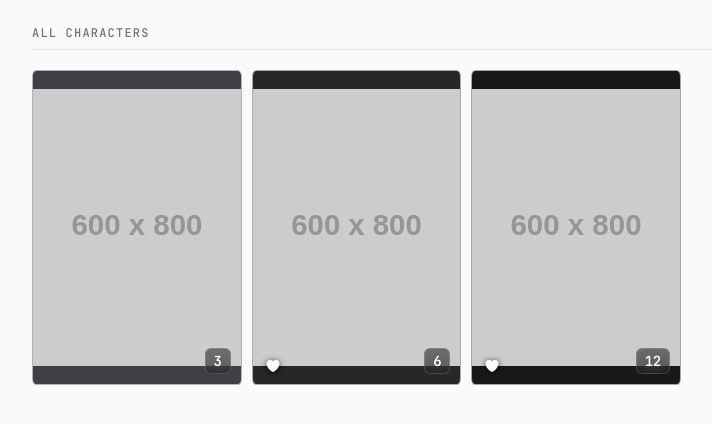
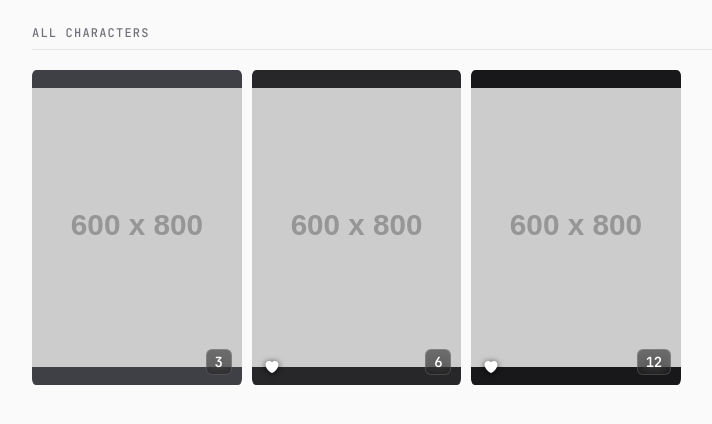
Before and after one commit to hanyapeko/keycollection, a plain HTML site: page index.html in a window 1280 px wide. Shown: the part 696-1120 px from the top of the page, 64-776 px from the left. Drawn offline with nearby package versions, Linux system fonts and the light colour scheme; placeholder pictures from the web are drawn by us.

Commit message:
Update char-card class attributes in index.html
Removed shadow and border classes from char-card.

```diff
--- a/index.html
+++ b/index.html
@@ -1288,7 +1288,7 @@
         <article
           data-char-id="${escapeHtml(char.id)}"
           style="background-color: ${escapeHtml(bgHex)};"
-          class="char-card shadow-xs border border-mono-200/70 select-none group"
+          class="char-card select-none group"
           onclick="openDetailModal('${escapeJsStr(char.id)}')"
         >
           <img
```
